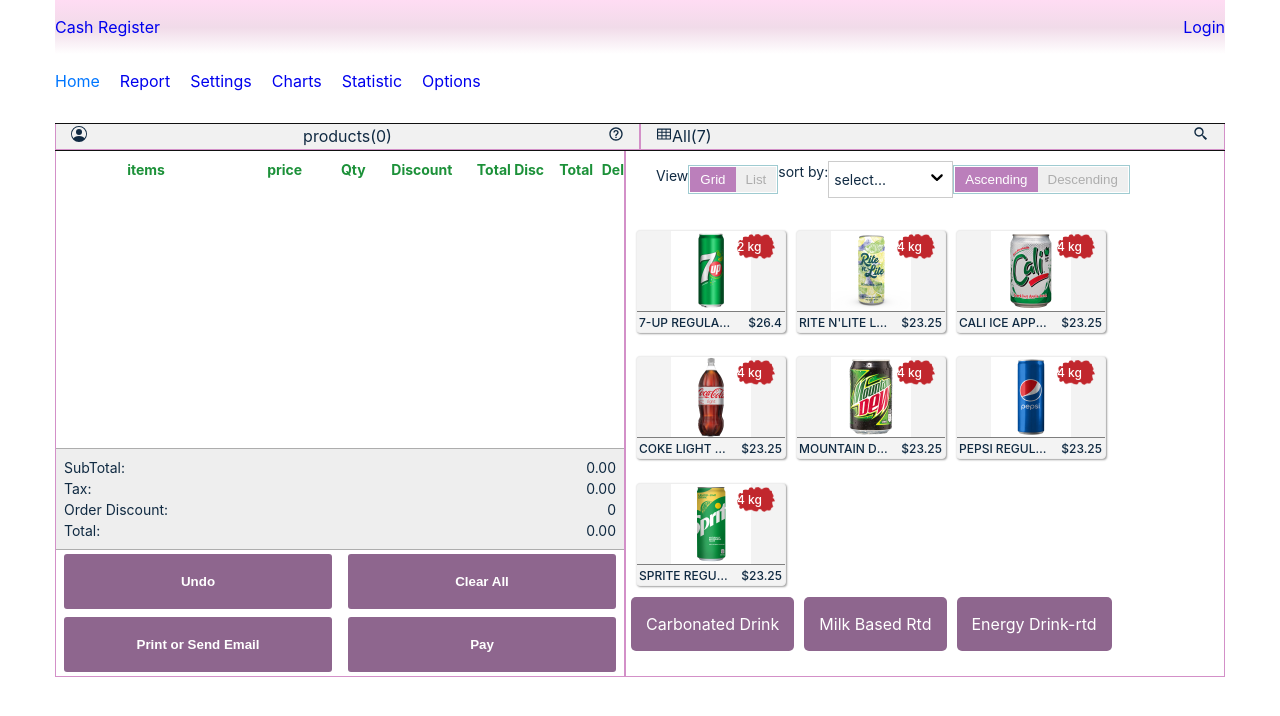
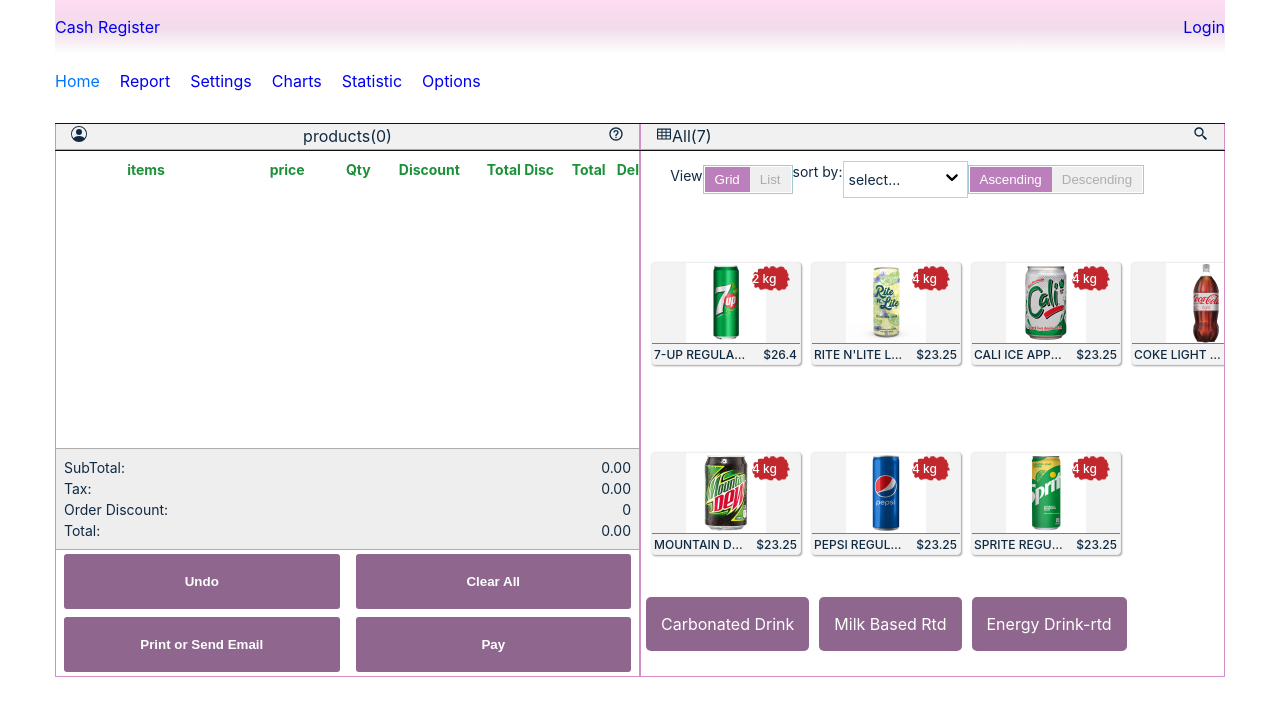
Before and after one commit to dnbworks/POS-system, a React (Create React App) app: page / in a window 1280 px wide. Shown: the top 716 px of the page. Built offline with nearby package versions, Linux system fonts and the light colour scheme; data requests are answered from the project's data file.

Commit message:
modify style.css

```diff
--- a/src/asset/css/styles.css
+++ b/src/asset/css/styles.css
@@ -173,6 +173,10 @@
     color: #fff;
 }
 
+.product__columns {
+    width: 100%;
+}
+
 .product__columns ul.header__title {
     margin: 8px 0;
 }
@@ -270,7 +274,7 @@
 }
 
 .v-600 {
-    width: 600px;
+    width: 600px !important;
     border-left: 1px solid rgb(211, 144, 200);
     border-right: 1px solid rgb(211, 144, 200);
     border-bottom: 1px solid rgb(211, 144, 200);
@@ -900,34 +904,36 @@
     margin-bottom: 15px;
 }
 
-
-
-
-.items_list_wrapper {
-    overflow-x: scroll;
-    min-height: 300px;
+.products_list {
+    position: relative;
+    overflow-x: auto;
 }
 
-.items_list_wrapper::-webkit-scrollbar {
+.products_list::-webkit-scrollbar {
     height: 8px;
     background-color: #F5F5F5;
 }
 
-.items_list_wrapper::-webkit-scrollbar-thumb {
+
+.products_list::-webkit-scrollbar-thumb {
     border-radius: 10px;
     -webkit-box-shadow: inset 0 0 6px rgb(0 0 0 / 30%);
     background-color: #555;
 }
 
-.items_list_wrapper::-webkit-scrollbar-track {
+.products_list::-webkit-scrollbar-track {
     -webkit-box-shadow: inset 0 0 6px rgb(0 0 0 / 30%);
     border-radius: 10px;
     background-color: #F5F5F5;
 }
 
-.products_list {
-    position: relative;
+
+
+.items_list_wrapper {
+    width: 700px;
+    max-height: 300px;
 }
+
 
 .category_list {
     position: absolute;
```
